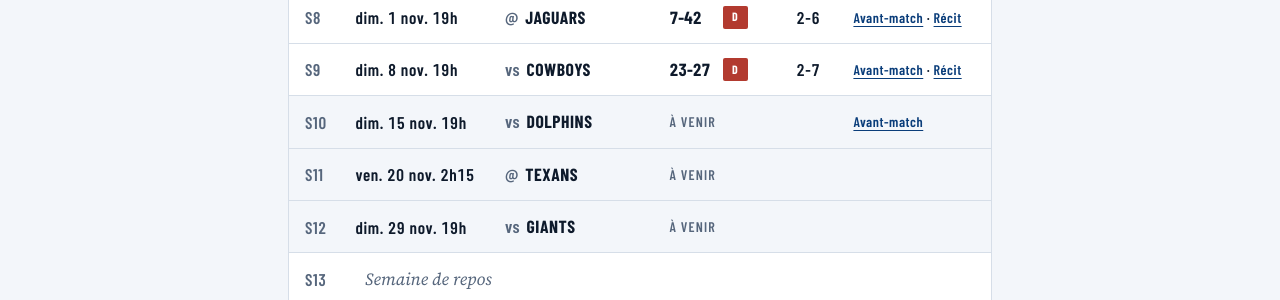
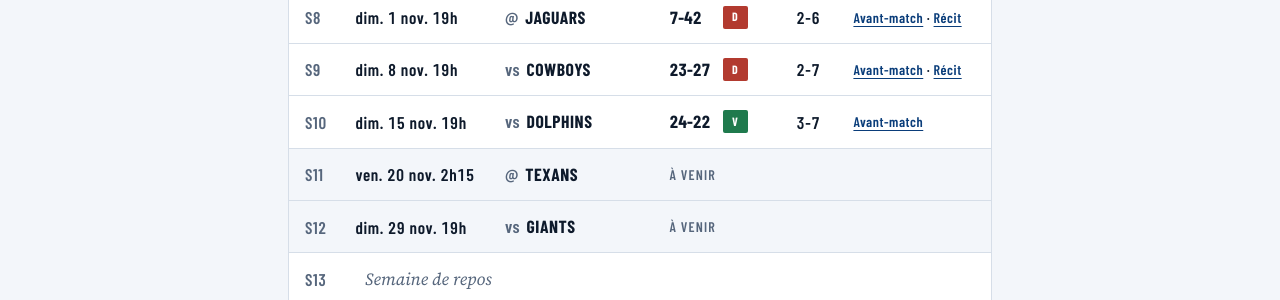
Before and after one commit to laruadebleue/laruadebleue.github.io, a Jekyll site: the page built from saison-2026.html, in a window 1280 px wide. Shown: the part 857-1157 px from the top of the page. Built offline with Jekyll 4.4.1, drawn with Linux system fonts in a browser that asks for light colours.

Commit message:
Score de la semaine 10 dans le calendrier

```diff
--- a/_data/saison2026.yml
+++ b/_data/saison2026.yml
@@ -80,6 +80,9 @@
   heure: "19h"
   lieu: domicile
   adversaire: Dolphins
+  score_colts: 24
+  score_adversaire: 22
+  bilan: "3-7"
 - semaine: 11
   date: 2026-11-20
   heure: "2h15"
```
